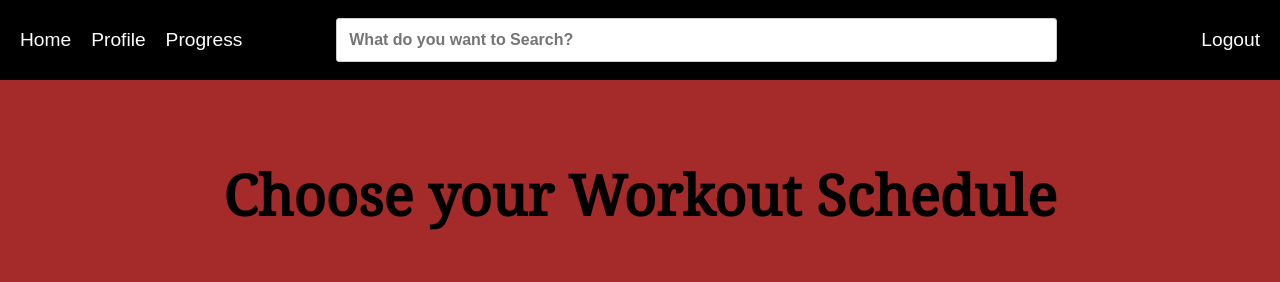
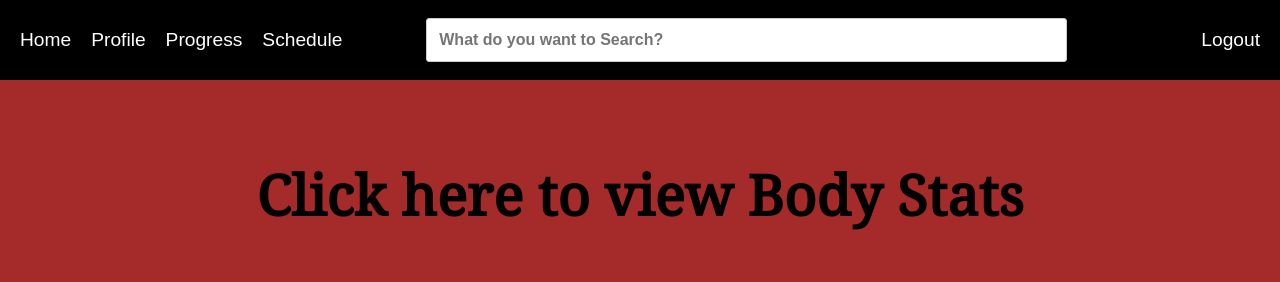
Before and after one commit to gauthiii/fitness_tracker, a React (Create React App) app: page /home in a window 1280 px wide. Shown: the top 282 px of the page. Built offline with nearby package versions, Linux system fonts and the light colour scheme; no server answers; the database is empty; sample sign-in values are in the browser's storage.

Commit message:
Added a new schedule screen

```diff
--- a/src/App.js
+++ b/src/App.js
@@ -5,6 +5,7 @@ import Dashboard from './Dashboard';
 import Profile from './Profile';
 import Login from './Login';
 import Progress from './Progress';
+import Schedule from './Progress';
 
 function App() {
   return (
@@ -17,6 +18,8 @@ function App() {
       <Route path="/home" element={<Dashboard />} />
       <Route path="/profile" element={<Profile />} />
       <Route path="/progress" element={<Progress />} />
+      <Route path="/schedule" element={<Schedule />} />
+
       </Routes>
     </Router>
       </div>
--- a/src/Dashboard.js
+++ b/src/Dashboard.js
@@ -281,7 +281,7 @@ function Dashboard() {
 
 
         <div className="workout-text">
-  <p onClick={checkView}>{ view ?'Navigate to original Home Screen':'Choose your Workout Schedule'}</p>
+  <p onClick={checkView}>{ view ?'Navigate to original Home Screen':'Click here to view Body Stats'}</p>
 </div>
 
     {view ? <>
--- a/src/Nav.js
+++ b/src/Nav.js
@@ -11,6 +11,7 @@ function Nav({handleLogout }){
           <li><Link to="/home">Home</Link></li>
           <li><Link to="/profile">Profile</Link></li>
           <li><Link to="/progress">Progress</Link></li>
+          <li><Link to="/schedule">Schedule</Link></li>
         </ul>
         <div className="dashboard-search-container">
           <input
```
Also changed, not shown: 1 other file (tests, documents, lock files or other folders).
